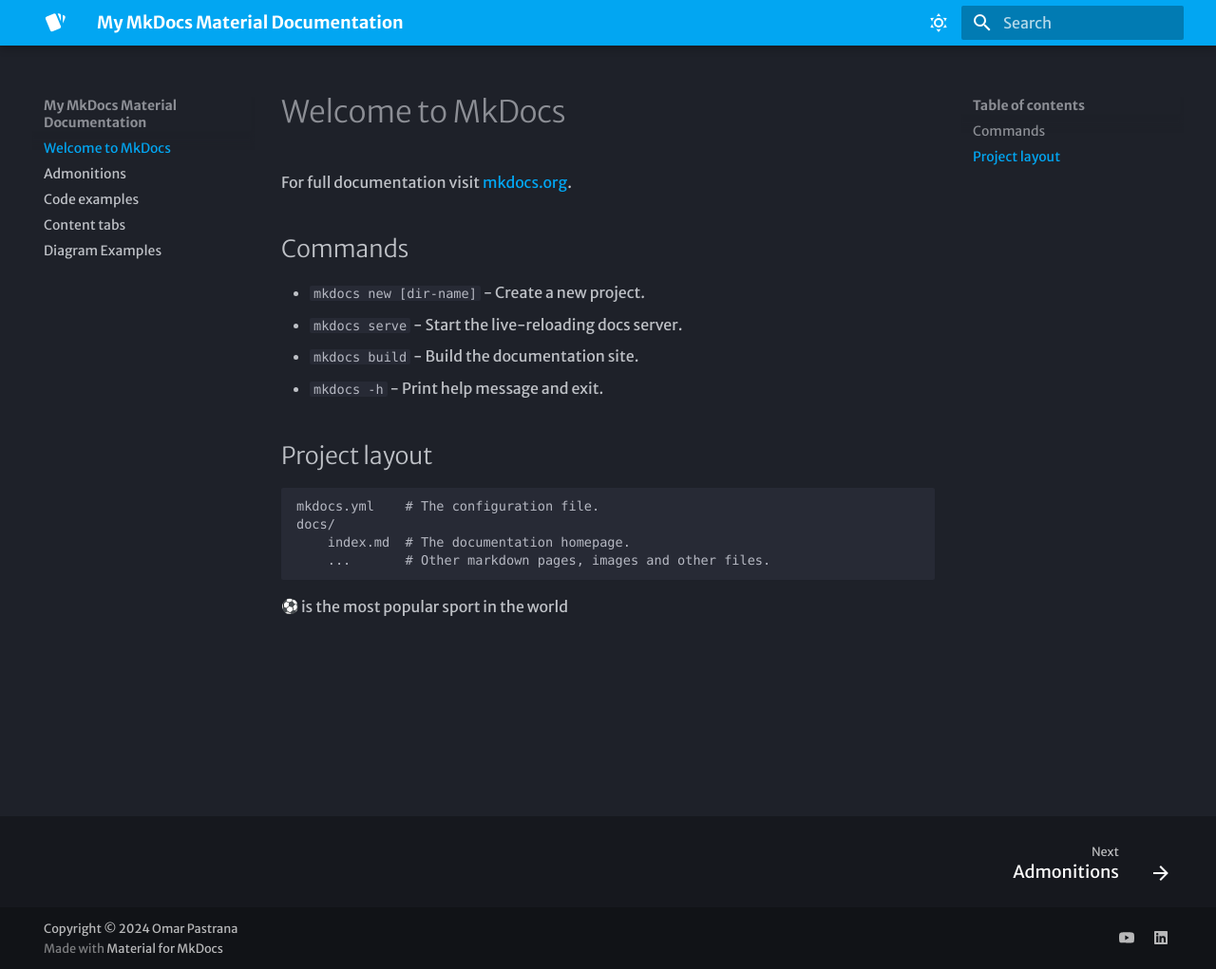
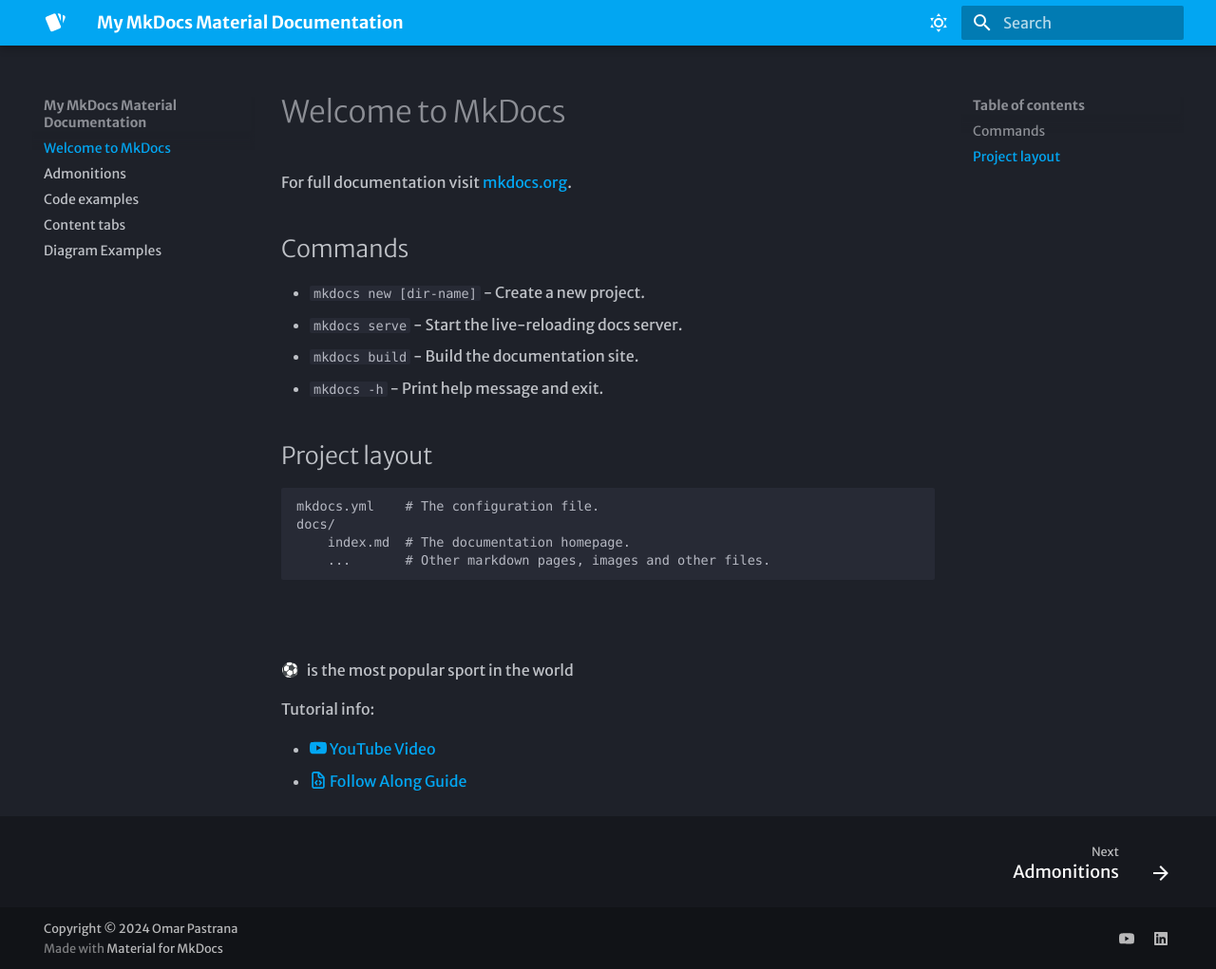
Before and after one commit to PastranaDigital/Spotify-API-as-MkDocs, an MkDocs documentation site: the page built from docs/index.md, in a window 1280 px wide and 1021 px high. Shown: the whole window at 95% size. Built offline with MkDocs 1.6.1 and Material for MkDocs 9.7.7, drawn with Linux system fonts in a browser that asks for light colours; emoji names are drawn with the system emoji font; some web fonts are replaced.

Commit message:
added links

```diff
--- a/docs/index.md
+++ b/docs/index.md
@@ -16,4 +16,11 @@
         index.md  # The documentation homepage.
         ...       # Other markdown pages, images and other files.
 
-:soccer: is the most popular sport in the world
+<br><br>
+
+:soccer: &nbsp; is the most popular sport in the world
+
+Tutorial info:
+
+-   [:simple-youtube: YouTube Video](https://youtu.be/xlABhbnNrfI?si=Ds8qU2qb5i7UlZjK)
+-   [:fontawesome-regular-file-code: Follow Along Guide](https://jameswillett.dev/getting-started-with-material-for-mkdocs/)
```
